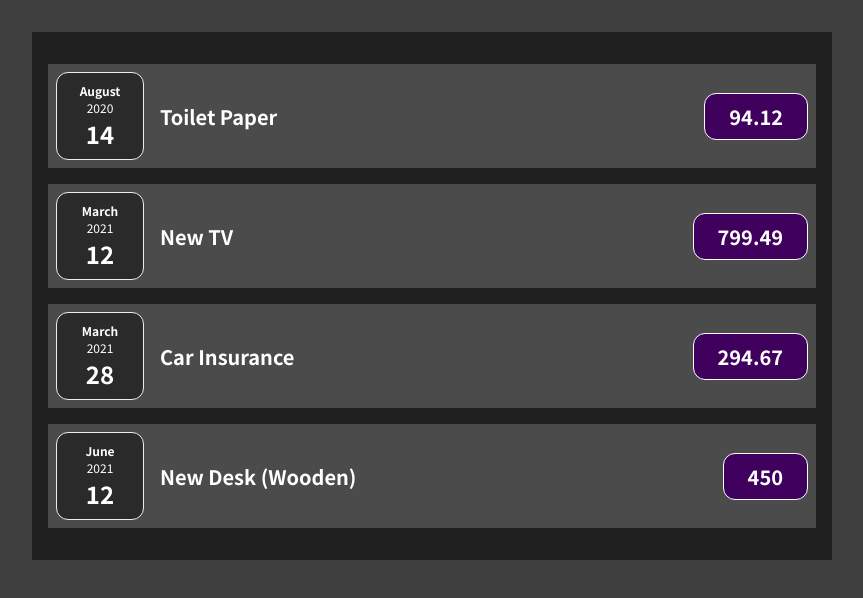
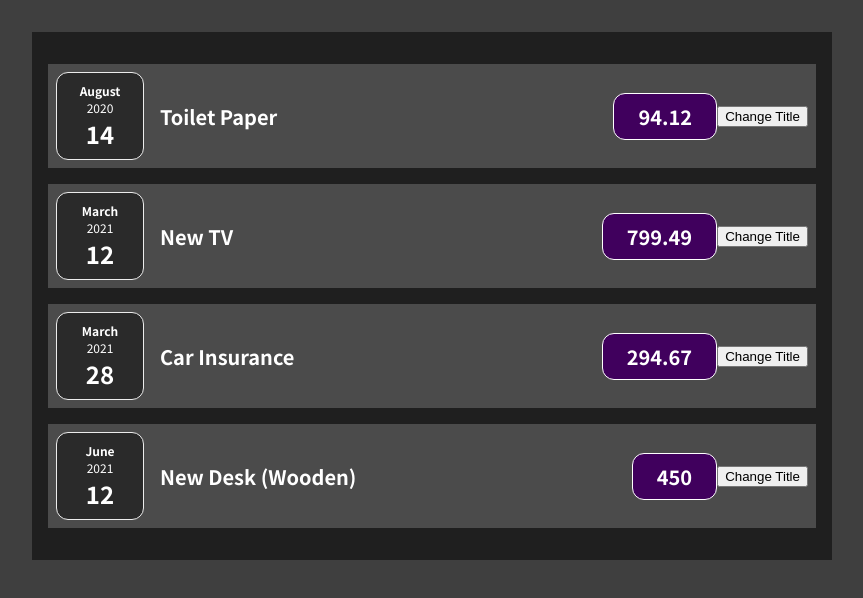
Before and after one commit to IraDjaja/React, a React (Create React App) app: page / in a window 1280 px wide. Shown: the top 598 px of the page, without its empty margins (208-1071 px from the left). Built offline with nearby package versions, Linux system fonts and the light colour scheme.

Commit message:
:recycle: Use arrow function

```diff
--- a/src/App.js
+++ b/src/App.js
@@ -1,6 +1,6 @@
 import Expenses from "./components/Expenses/Expenses";
 
-function App() {
+const App = () => {
   const expenses = [
     {
       id: "e1",
@@ -23,6 +23,6 @@
     },
   ];
   return <Expenses expenses={expenses} />;
-}
+};
 
 export default App;
--- a/src/components/Expenses/ExpenseDate.js
+++ b/src/components/Expenses/ExpenseDate.js
@@ -1,6 +1,6 @@
 import "./ExpenseDate.css";
 
-function ExpenseDate(props) {
+const ExpenseDate = (props) => {
   const month = props.date.toLocaleString("en-US", { month: "long" });
   const day = props.date.toLocaleString("en-US", { day: "2-digit" });
   const year = props.date.getFullYear();
@@ -11,6 +11,6 @@
       <div className="expense-date__day">{day}</div>
     </div>
   );
-}
+};
 
 export default ExpenseDate;
--- a/src/components/Expenses/ExpenseItem.js
+++ b/src/components/Expenses/ExpenseItem.js
@@ -1,17 +1,24 @@
+import { useState } from "react";
 import "./ExpenseItem.css";
 import ExpenseDate from "./ExpenseDate";
 import Card from "../UI/Card";
 
-function ExpenseItem(props) {
+const ExpenseItem = (props) => {
+  const [title, setTitle] = useState(props.title);
+
+  const clickHandler = () => {
+    setTitle("Updated!");
+  };
   return (
     <Card className="expense-item">
       <ExpenseDate date={props.date} />
       <div className="expense-item__description">
-        <h2>{props.title}</h2>
+        <h2>{title}</h2>
         <div className="expense-item__price">{props.amount}</div>
       </div>
+      <button onClick={clickHandler}>Change Title</button>
     </Card>
   );
-}
+};
 
 export default ExpenseItem;
--- a/src/components/Expenses/Expenses.js
+++ b/src/components/Expenses/Expenses.js
@@ -2,7 +2,7 @@
 import ExpenseItem from "./ExpenseItem";
 import Card from "../UI/Card";
 
-function Expenses(props) {
+const Expenses = (props) => {
   return (
     <Card className="expenses">
       <ExpenseItem
@@ -27,6 +27,6 @@
       ></ExpenseItem>
     </Card>
   );
-}
+};
 
 export default Expenses;
--- a/src/components/UI/Card.js
+++ b/src/components/UI/Card.js
@@ -1,6 +1,6 @@
-function Card(props) {
+const Card = (props) => {
   const classes = "card " + props.className;
   return <div className={classes}>{props.children}</div>;
-}
+};
 
 export default Card;
```
